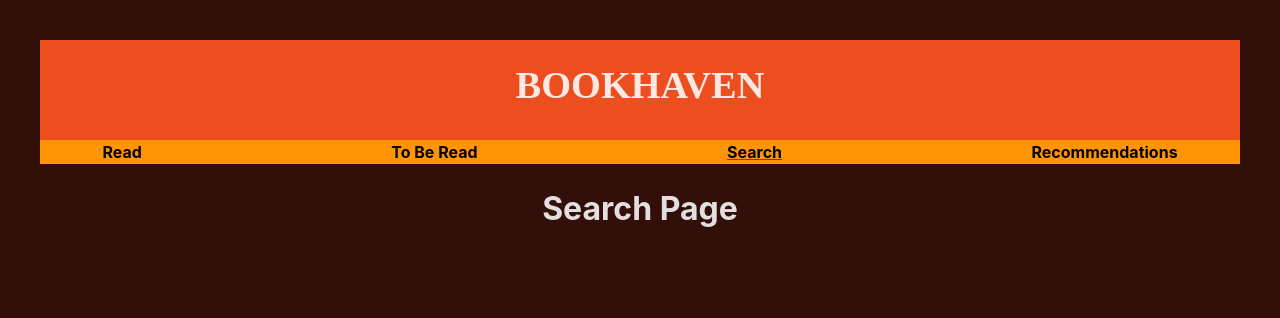
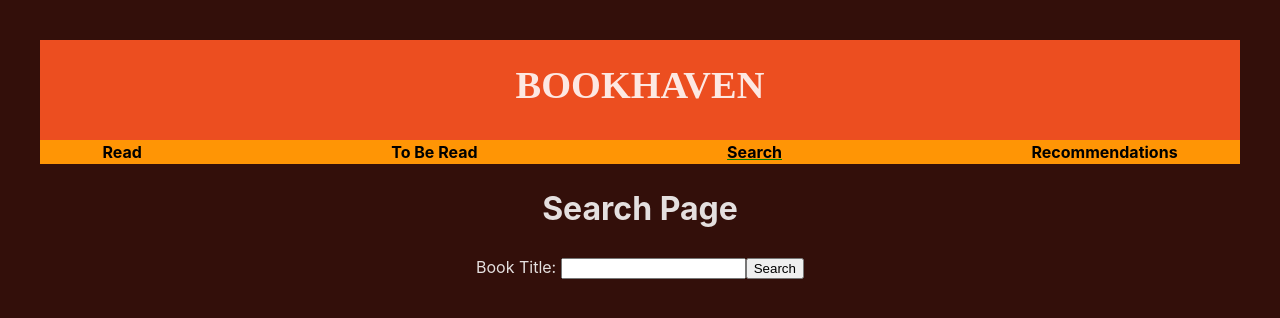
Before and after one commit to Bookhaven-WSL/bookhaven-part-b-frontend, a React (Vite) app: page /search in a window 1280 px wide. Shown: the top 318 px of the page. Built offline with nearby package versions, Linux system fonts and the light colour scheme; a web font is replaced by a local one.

Commit message:
feature: search page function

```diff
--- a/src/ApiFunctionality/ApiFunctions.jsx
+++ b/src/ApiFunctionality/ApiFunctions.jsx
@@ -105,16 +105,19 @@ export async function addBookRecommended(bookDetails) {
 }
 
 export async function findBookNew(bookDetails) {
-
-    const response = await axios.post(`${URL}/book/search-new`, bookDetails)
-
-    if (response.status === 200) {
+    try {
+        const token = localStorage.getItem('token')
+        const response = await axios.post(`${URL}/book/search-new`, params={bookDetails}, {
+        headers: {
+            'Authorization': "Bearer " + token,
+        },
+        });
         return response.data
-    }
-    else {
-        return
+    } catch (error) {
+        throw error;
     }
 }
+
 
 export async function findBookPersonal(bookDetails) {
 
--- a/src/pages/Search.jsx
+++ b/src/pages/Search.jsx
@@ -1,7 +1,56 @@
+import axios from "axios";
+import { useState } from "react";
+
 export default function Search(props) {
+    const [title, setTitle] = useState("");
+    const [books, setBooks] = useState([]);
+
+    const findBooks = async () => {
+        const jwtToken = localStorage.getItem('token');
+
+
+        if (!jwtToken) {
+            console.error('JWT token not found, please log in.');
+            return;
+        }
+
+        try {
+            const response = await axios.post('http://localhost:8080/book/search-new', {title: title}, {
+                headers: {
+                    'Authorization': `Bearer ${jwtToken}`,
+                },
+            });
+            console.log('Books data:', response.data);
+            setBooks(response.data);
+        } catch (error) {
+            console.error('Failed to fetch books:', error.response);
+            if (error.response && error.response.status === 403) {
+                alert('Access forbidden. Please log in again.');
+                window.location.href = '/';
+            }
+        }
+    };
+
     return (
         <>
             <h1>Search Page</h1>
+            <label htmlFor="bookTitle">Book Title: </label>
+            <input
+                type="text"
+                id="bookTitle"
+                name="bookTitle"
+                value={title}
+                onChange={(e) => setTitle(e.target.value)} // Track the book title
+            />
+            <button onClick={findBooks}>Search</button>
+
+            {books.length > 0 && (
+                <ul>
+                    {books.map((book, index) => (
+                        <li key={index}>{book.title}</li>
+                    ))}
+                </ul>
+            )}
         </>
-    )
+    );
 }
```
